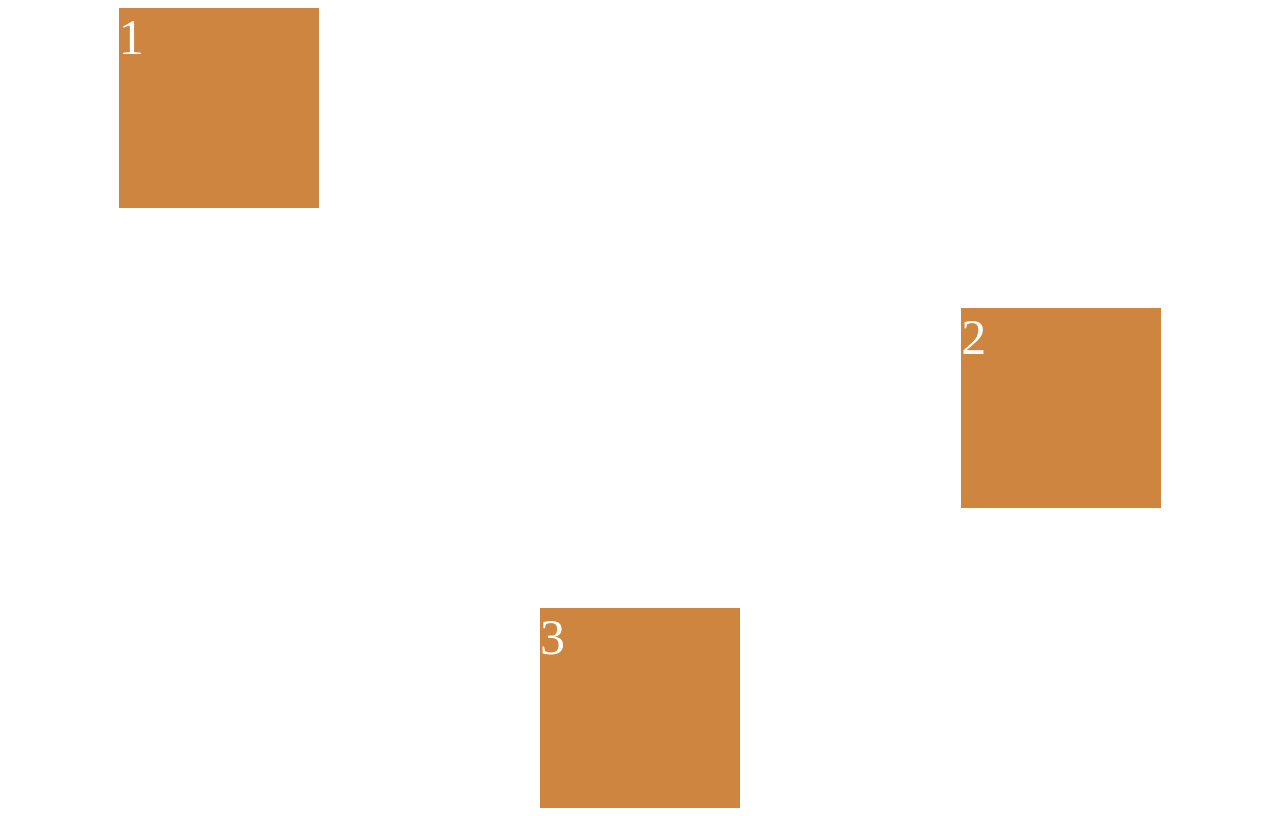
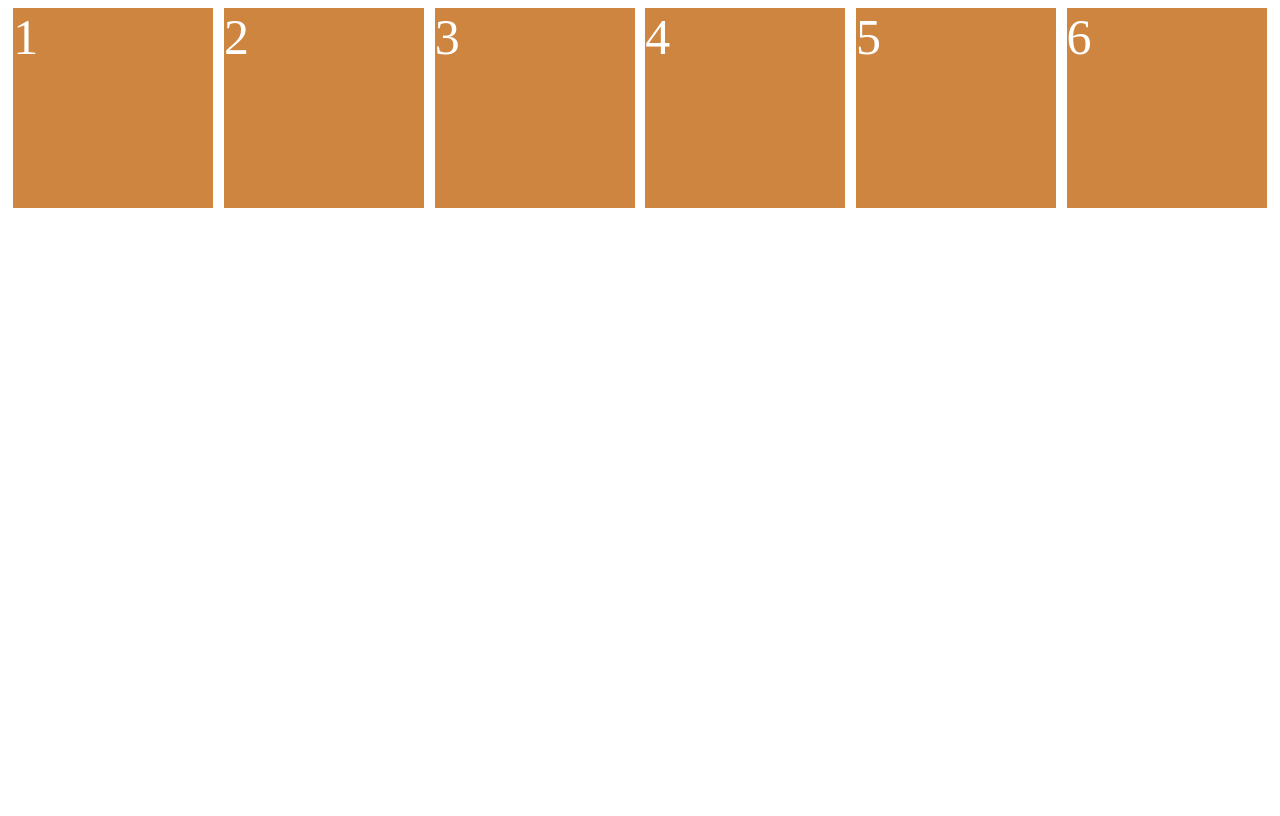
Before and after one commit to kenatman/css-layout, a plain HTML site: page index.html in a window 1280 px wide. Drawn offline with Linux system fonts and the light colour scheme.

Commit message:
align-content with flex-wrap

```diff
--- a/index.html
+++ b/index.html
@@ -11,6 +11,9 @@
       <div class="child">1</div>
       <div class="child">2</div>
       <div class="child">3</div>
+      <div class="child">4</div>
+      <div class="child">5</div>
+      <div class="child">6</div>
     </div>
   </body>
 </html>
--- a/styles.css
+++ b/styles.css
@@ -8,6 +8,8 @@
 
   /* Cross Axis */
   align-items: flex-start;
+  flex-wrap: wrap;
+  align-content: space-between;
 }
 
 .child {
@@ -16,12 +18,3 @@
   background: peru;
   color: white;
 }
-
-.child:nth-child(2) {
-  order: 1;
-  align-self: center;
-}
-
-.child:nth-child(3) {
-  align-self: flex-end;
-}
```
